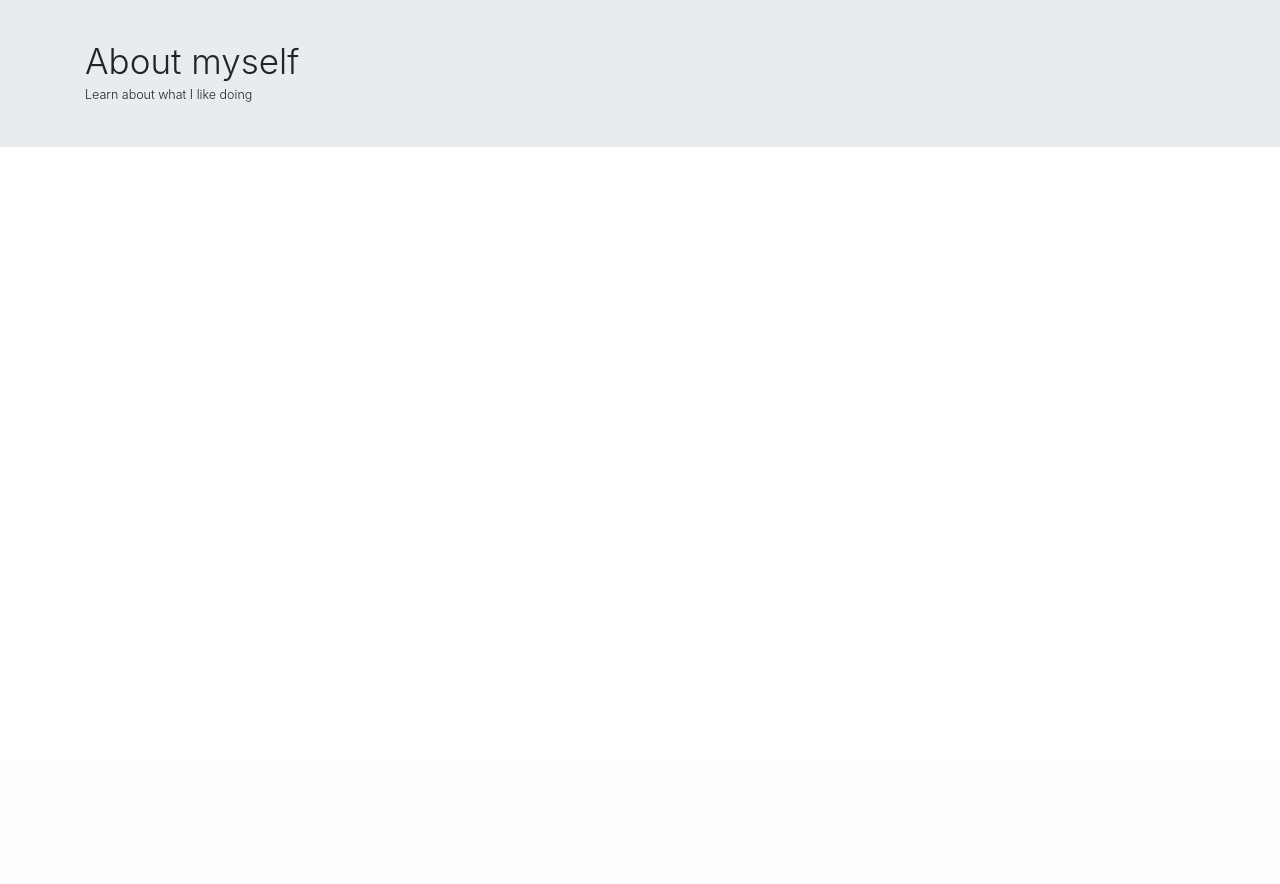
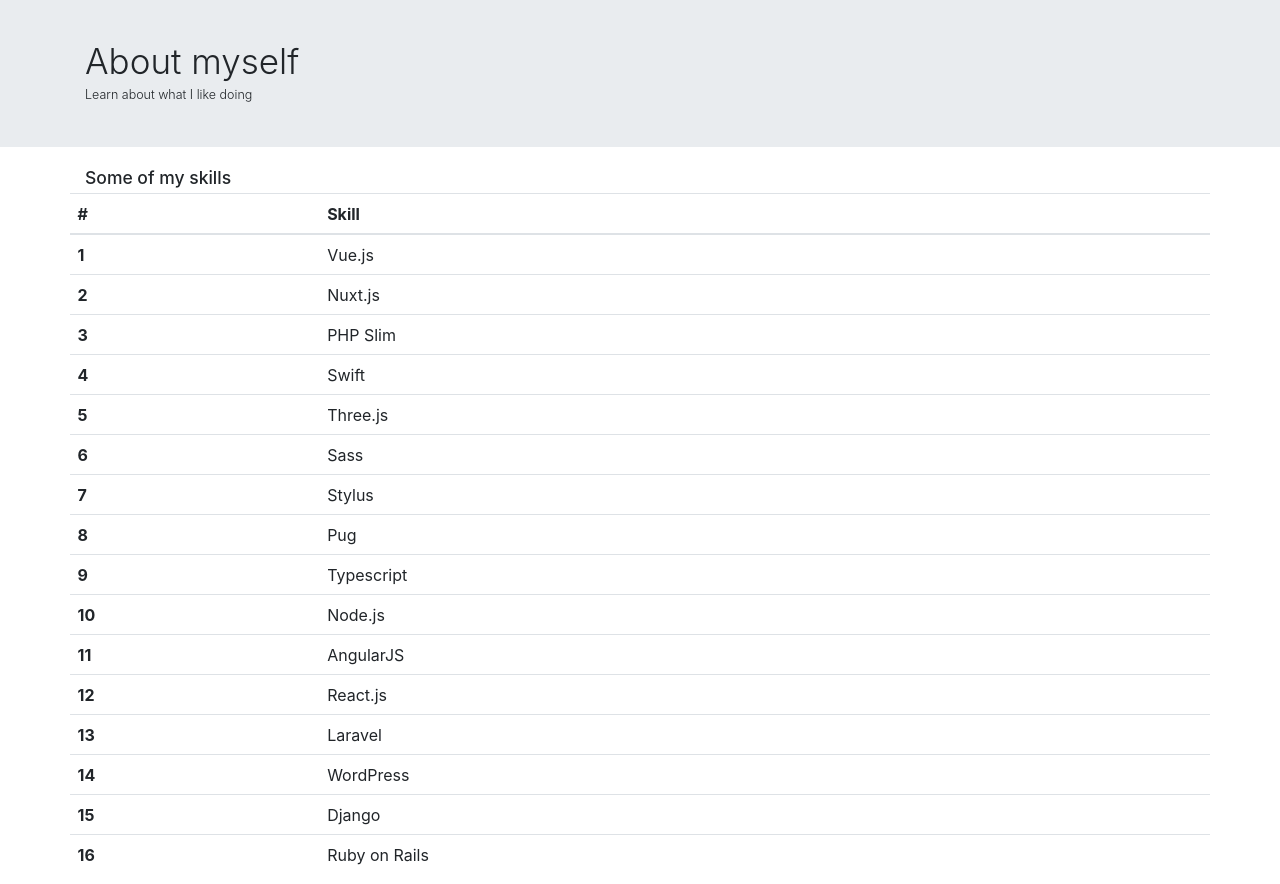
Before and after one commit to KamenSentai/Portfolio-Django, a Django app: page /about/ in a window 1280 px wide. Shown: the part 44-928 px from the top of the page. Before the commit the page ends 191 px from the top, so only its background shows below. Run offline with Django 3.2, Linux system fonts and the light colour scheme; some libraries are stand-ins or nearby versions.

Commit message:
feat(pages): build about and contact pâges

```diff
--- a/portfolio/views.py
+++ b/portfolio/views.py
@@ -11,6 +11,24 @@
   return render(request, 'pages/about.html.jinja', {
     'h1': 'About myself',
     'h2': 'Learn about what I like doing',
+    'skills': [
+      'Vue.js',
+      'Nuxt.js',
+      'PHP Slim',
+      'Swift',
+      'Three.js',
+      'Sass',
+      'Stylus',
+      'Pug',
+      'Typescript',
+      'Node.js',
+      'AngularJS',
+      'React.js',
+      'Laravel',
+      'WordPress',
+      'Django',
+      'Ruby on Rails',
+    ]
   })
 
 def contact(request):
--- a/templates/pages/about.html.jinja
+++ b/templates/pages/about.html.jinja
@@ -4,5 +4,24 @@
 
 {% block content %}
 <section class="container">
+  <h3>Some of my skills</h3>
+  <div class="row">
+    <table class="table">
+      <thead>
+        <tr>
+          <th scope="col">#</th>
+          <th scope="col">Skill</th>
+        </tr>
+      </thead>
+      <tbody>
+        {% for skill in skills %}
+          <tr>
+            <th scope="row">{{ forloop.counter }}</th>
+            <td>{{ skill }}</td>
+          </tr>
+        {% endfor %}
+      </tbody>
+    </table>
+  </div>
 </section>
 {% endblock %}
```
Also changed, not shown: templates/pages/contact.html.jinja (+17 -0 lines).
